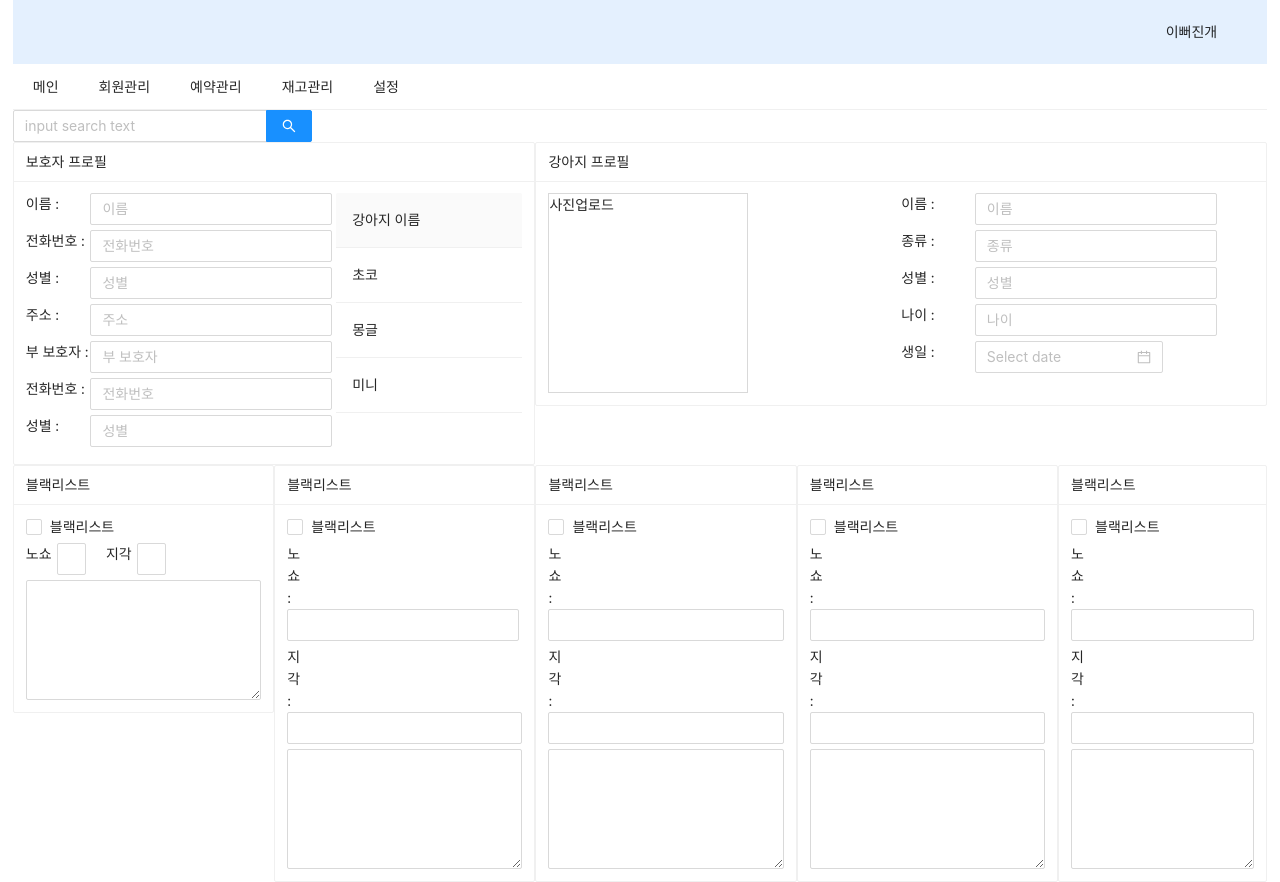
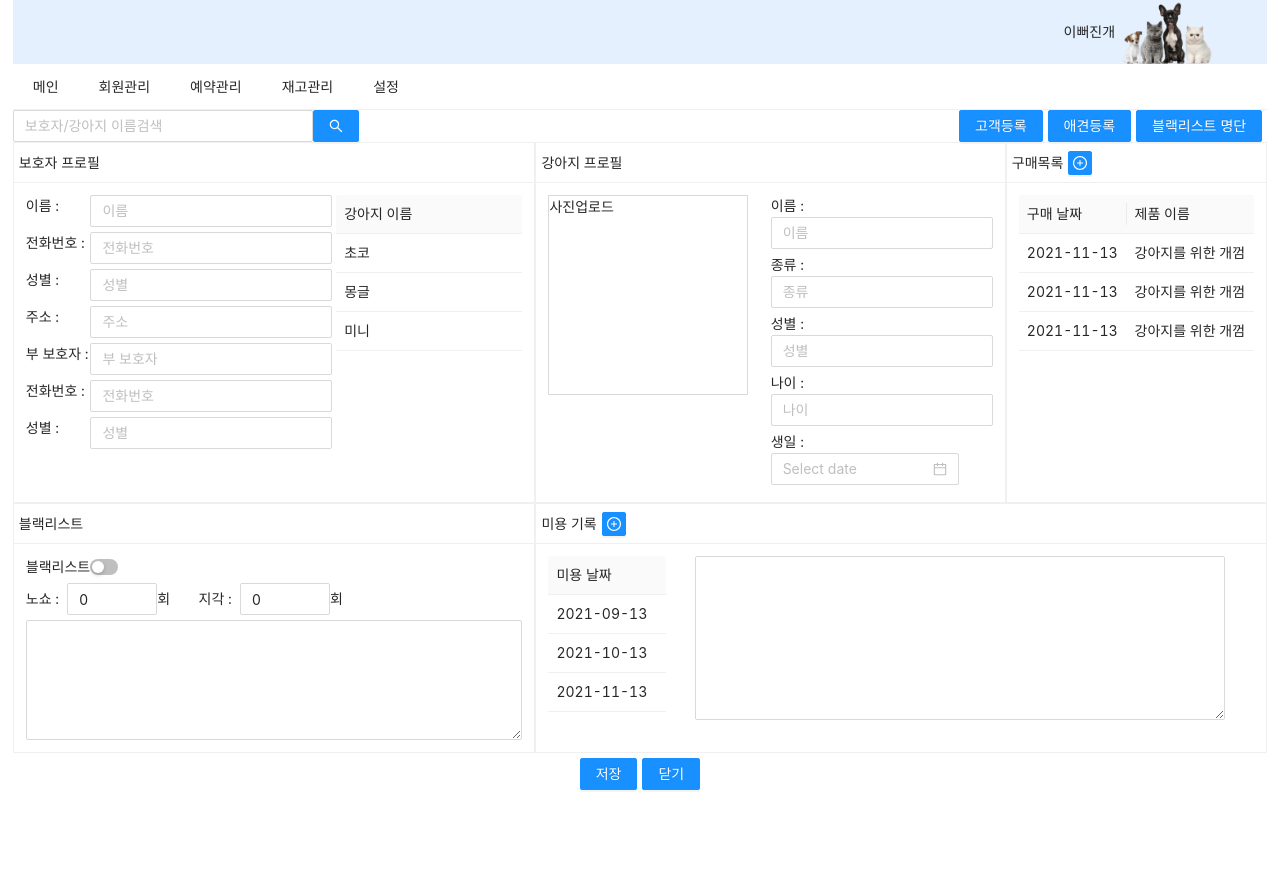
Before and after one commit to soooyeonlee/prettydog, a React (Create React App) app: page / in a window 1280 px wide. After the commit the page ends 800 px from the top, so only its background shows below. Built offline with nearby package versions, Linux system fonts and the light colour scheme.

Commit message:
20211113

```diff
--- a/package.json
+++ b/package.json
@@ -3,6 +3,7 @@
   "version": "0.1.0",
   "private": true,
   "dependencies": {
+    "@ant-design/icons": "^4.7.0",
     "@testing-library/jest-dom": "^5.11.4",
     "@testing-library/react": "^11.1.0",
     "@testing-library/user-event": "^12.1.10",
--- /dev/null
+++ b/src/component/BuyListPopup.tsx
@@ -0,0 +1,6 @@
+export default function BuyListPopup(){
+    return(
+        <>
+        </>
+    );
+}
--- a/src/component/Home.tsx
+++ b/src/component/Home.tsx
@@ -1,7 +1,8 @@
 import 'antd/dist/antd.css';
-import { MainDiv, MainHeader, MenuDiv } from './StyleComponet';
-import { Layout, Menu, Input, Table, Card, Row, Col, Upload,DatePicker ,Checkbox } from 'antd';
-const { Header, Content, Footer } = Layout;
+import { CardDiv, MainDiv, MainHeader, MenuDiv } from './StyleComponet';
+import { SearchOutlined ,PlusCircleOutlined} from '@ant-design/icons';
+import {Menu, Input, Table, Card, Row, Col, Upload,DatePicker ,Checkbox, Button,InputNumber,Switch } from 'antd';
+import logo from '../img/testimg.png';
 const { TextArea } = Input;
 const { Search } = Input;
 export default function Home(){
@@ -13,7 +14,7 @@ export default function Home(){
         }
     ]
 
-    const data = [
+    const dogdata = [
         {
           key: '1',
           gogek_nm: '디지니',
@@ -34,15 +35,71 @@ export default function Home(){
         },
     ];
 
+    const buyInfoColumns = [
+        {
+            title : "구매 날짜",
+            dataIndex : "buy_date",
+            key : "petbuy_date_nm"
+        },
+        {
+            title : "제품 이름",
+            dataIndex : "buy_nm",
+            key : "buy_nm"
+        }
+    ];
+
+    const buydata = [
+        {
+            key: '1',
+            buy_date : '2021-11-13',
+            buy_nm : '강아지를 위한 개껌'
+        },
+        {
+            key: '2',
+            buy_date : '2021-11-13',
+            buy_nm : '강아지를 위한 개껌'
+        },
+        {
+            key: '3',
+            buy_date : '2021-11-13',
+            buy_nm : '강아지를 위한 개껌'
+        },
+    ];
+
+    const cutInfoColumns = [
+        {
+            title : "미용 날짜",
+            dataIndex : "cut_date",
+            key : "cut_date"
+        }
+    ]
+
+    const cutdata = [
+        {
+            key: '1',
+            cut_date : '2021-09-13'
+        },
+        {
+            key: '2',
+            cut_date : '2021-10-13'
+        },
+        {
+            key: '3',
+            cut_date : '2021-11-13'
+        },
+    ]
+
 
     const onSearch  = () => {
 
     }
+
     return(
         <>
         <MainDiv>
             <MainHeader>
                 이뻐진개
+                <img style={{maxHeight : "100%", maxWidth : "100%"}}  src={logo}></img>
             </MainHeader>
             <MenuDiv>
                 <Menu mode="horizontal" style={{width :"100%"}}>
@@ -53,13 +110,22 @@ export default function Home(){
                     <Menu.Item key={5}>설정</Menu.Item>
                 </Menu>
             </MenuDiv>
-            <div>
-                <Search placeholder="input search text" onSearch={onSearch} enterButton style={{width : "300px"}}/>
+            <div style={{display : "flex", justifyContent : "space-between"}}>
+                <div>
+                    <Input placeholder="보호자/강아지 이름검색" style={{width : "300px"}}/>
+                    <Button type="primary"><SearchOutlined/></Button>
+                </div>
+                <div>
+                    <Button style={{marginRight : "5px"}} type="primary">고객등록</Button>
+                    <Button style={{marginRight : "5px"}} type="primary">애견등록</Button>
+                    <Button style={{marginRight : "5px"}} type="primary">블랙리스트 명단</Button>
+                </div>
             </div>
             <Row>
-                <Col span={10}>
-                    <Card title="보호자 프로필" size="small">
-                        <div style={{display : "flex",width : "100%"}}>
+                <Col span={10} style={{border: "1px solid #f0f0f0"}}>
+                    <CardDiv>보호자 프로필</CardDiv>
+                    <Card size="small" bordered={false}>
+                        <div style={{display : "flex", width : "100%"}}>
                             <Col span={15}>
                                 <Row style={{marginBottom : "5px"}}>
                                     <Col span={5}>이름 :</Col>
@@ -91,21 +157,22 @@ export default function Home(){
                                 </Row>
                             </Col>
                             <Col span={9}>
-                                <Table pagination={false} columns={dogInfoColumns} dataSource={data}/>
+                                <Table size="small" pagination={false} columns={dogInfoColumns} dataSource={dogdata}/>
                             </Col>
                         </div>
                     </Card>
                 </Col>
-                <Col span={14}>
-                    <Card title="강아지 프로필" size="small">
-                        <div style={{display : "flex",width : "100%"}}>
+                <Col span={9} style={{border: "1px solid #f0f0f0"}}>
+                    <CardDiv>강아지 프로필</CardDiv>
+                    <Card size="small" bordered={false}>
+                        <div style={{display : "flex", width : "100%"}}>
                             <Col span={12} >
                                 <div style={{border : "1px solid #d9d9d9",width : "200px",height : "200px"}}>
                                     사진업로드
                                 </div>
                             </Col>
                             <Col span={12}>
-                            <Row style={{marginBottom : "5px"}}>
+                                <Row style={{marginBottom : "5px"}}>
                                     <Col span={5}>이름 :</Col>
                                     <Col><Input placeholder="이름" /></Col>
                                 </Row>
@@ -129,107 +196,70 @@ export default function Home(){
                         </div>
                     </Card>
                 </Col>
+                <Col span={5} style={{border: "1px solid #f0f0f0"}}>
+                    <CardDiv>
+                        구매목록
+                        <Button size="small" type="primary" style={{marginLeft : "5px"}} icon={<PlusCircleOutlined/>}/>
+                    </CardDiv>
+                    <Card size="small" bordered={false}>
+                        <Table pagination={false} size="small" columns={buyInfoColumns} dataSource={buydata}/>
+                    </Card>
+                </Col>
             </Row>
             <Row>
-                <Col span={5}>
-                    <Card title="블랙리스트" size="small">
-                        <div style={{display : "flex",width : "100%"}}>
-                            <Col span={24}>
-                                <Row style={{marginBottom : "5px"}}>
-                                    <Col><Checkbox>블랙리스트</Checkbox></Col>
-                                </Row>
-                                <Row style={{marginBottom : "5px"}}>
-                                    <Col style={{marginRight : "5px"}}>노쇼 </Col>
-                                    <Col span={3} style={{marginRight : "20px"}}><Input/></Col>
-                                    <Col style={{marginRight : "5px"}}>지각 </Col>
-                                    <Col span={3} style={{marginRight : "20px"}}><Input/></Col>
-                                </Row>
-                                <TextArea rows={5} />
+                <Col span={10} style={{border: "1px solid #f0f0f0"}}>
+                    <CardDiv>블랙리스트</CardDiv>
+                    <Card size="small" bordered={false}>
+                        <Row style={{marginBottom : "5px", display : "flex", alignItems : "center"}}>
+                            <label>블랙리스트</label>
+                            <Switch size="small"  />
+                        </Row>
+                        <Row style={{display : "flex", alignItems : "center", marginBottom : "5px"}}>
+                            <Col span={2}>
+                                <label>노쇼 : </label>
                             </Col>
-                        </div>
+                            <InputNumber size="middle" min={0} max={100000} defaultValue={0} />
+                            <Col span={2}>
+                                <label>회</label>
+                            </Col>
+
+                            <Col span={2}>
+                                <label>지각 : </label>
+                            </Col>
+                            <InputNumber size="middle" min={0} max={100000} defaultValue={0} />
+                            <Col span={2}>
+                                <label>회</label>
+                            </Col>
+                        </Row>
+                        <TextArea rows={5}/>
                     </Card>
                 </Col>
-                <Col span={5}>
-                    <Card title="블랙리스트" size="small">
+                <Col span={14} style={{border: "1px solid #f0f0f0"}}>
+                    <CardDiv>
+                        미용 기록
+                        <Button size="small" type="primary" style={{marginLeft : "5px"}} icon={<PlusCircleOutlined/>}/>
+                    </CardDiv>
+                    <Card size="small" bordered={false}>
                         <div style={{display : "flex",width : "100%"}}>
-                            <Col span={24}>
-                                <Row style={{marginBottom : "5px"}}>
-                                    <Col><Checkbox>블랙리스트</Checkbox></Col>
-                                </Row>
-                                <Row style={{marginBottom : "5px"}}>
-                                    <Col span={2}>노쇼 :</Col>
-                                    <Col style={{marginRight : "3px"}}><Input/></Col>
-                                </Row>
-                                <Row style={{marginBottom : "5px"}}>
-                                    <Col span={2}>지각 :</Col>
-                                    <Col><Input/></Col>
-                                </Row>
-                                <TextArea rows={5} />
+                            <Col span={4}>
+                                <Table
+                                size="small"
+                                pagination={false}
+                                columns={cutInfoColumns}
+                                dataSource = {cutdata}
+                                />
                             </Col>
-                        </div>
-                    </Card>
-                </Col>
-                <Col span={5}>
-                    <Card title="블랙리스트" size="small">
-                        <div style={{display : "flex",width : "100%"}}>
-                            <Col span={24}>
-                                <Row style={{marginBottom : "5px"}}>
-                                    <Col><Checkbox>블랙리스트</Checkbox></Col>
-                                </Row>
-                                <Row style={{marginBottom : "5px"}}>
-                                    <Col span={2}>노쇼 :</Col>
-                                    <Col><Input/></Col>
-                                </Row>
-                                <Row style={{marginBottom : "5px"}}>
-                                    <Col span={2}>지각 :</Col>
-                                    <Col><Input/></Col>
-                                </Row>
-                                <TextArea rows={5} />
-                            </Col>
-                        </div>
-                    </Card>
-                </Col>
-                <Col span={5}>
-                    <Card title="블랙리스트" size="small">
-                        <div style={{display : "flex",width : "100%"}}>
-                            <Col span={24}>
-                                <Row style={{marginBottom : "5px"}}>
-                                    <Col><Checkbox>블랙리스트</Checkbox></Col>
-                                </Row>
-                                <Row style={{marginBottom : "5px"}}>
-                                    <Col span={2}>노쇼 :</Col>
-                                    <Col><Input/></Col>
-                                </Row>
-                                <Row style={{marginBottom : "5px"}}>
-                                    <Col span={2}>지각 :</Col>
-                                    <Col><Input/></Col>
-                                </Row>
-                                <TextArea rows={5} />
-                            </Col>
-                        </div>
-                    </Card>
-                </Col>
-                <Col span={4}>
-                    <Card title="블랙리스트" size="small">
-                        <div style={{display : "flex",width : "100%"}}>
-                            <Col span={24}>
-                                <Row style={{marginBottom : "5px"}}>
-                                    <Col><Checkbox>블랙리스트</Checkbox></Col>
-                                </Row>
-                                <Row style={{marginBottom : "5px"}}>
-                                    <Col span={2}>노쇼 :</Col>
-                                    <Col><Input/></Col>
-                                </Row>
-                                <Row style={{marginBottom : "5px"}}>
-                                    <Col span={2}>지각 :</Col>
-                                    <Col><Input/></Col>
-                                </Row>
-                                <TextArea rows={5} />
+                            <Col span={20} style={{textAlign : "center"}}>
+                                <TextArea rows={7} style={{width : "90%"}}/>
                             </Col>
                         </div>
                     </Card>
                 </Col>
             </Row>
+            <div style={{textAlign : "center", margin : "5px"}}>
+                <Button style={{marginRight : "5px"}} type="primary">저장</Button>
+                <Button type="primary">닫기</Button>
+            </div>
         </MainDiv>
         </>
     );
--- a/src/component/StyleComponet.tsx
+++ b/src/component/StyleComponet.tsx
@@ -19,3 +19,11 @@ export const MenuDiv = styled.div`
    background : #fff;
    align-items : center;
 `;
+
+export const CardDiv = styled.div`
+   border-bottom: 1px solid #f0f0f0;
+   height : 40px;
+   display : flex;
+   align-items : center;
+   padding-left : 5px;
+`;
```
Also changed, not shown: 2 other files (tests, documents, lock files or other folders).
